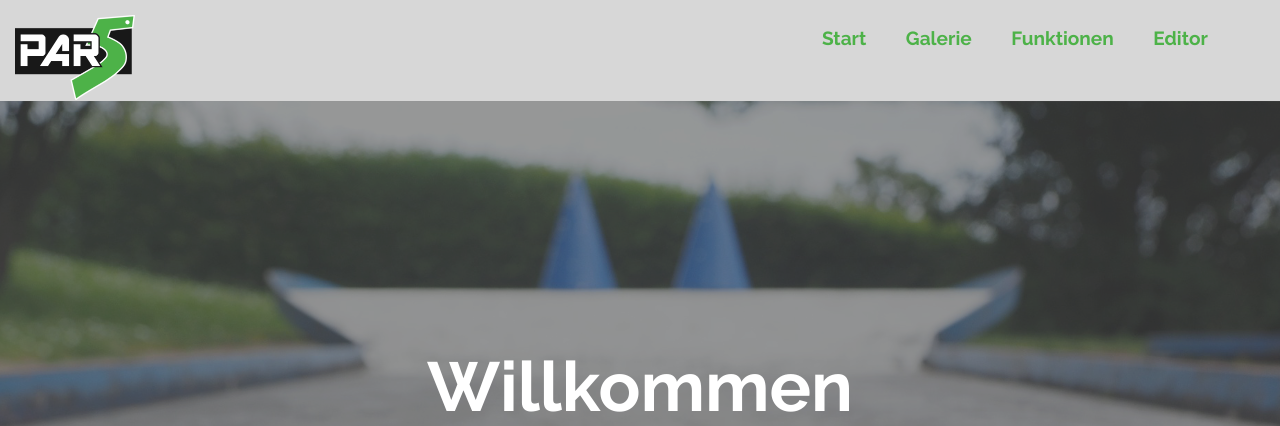
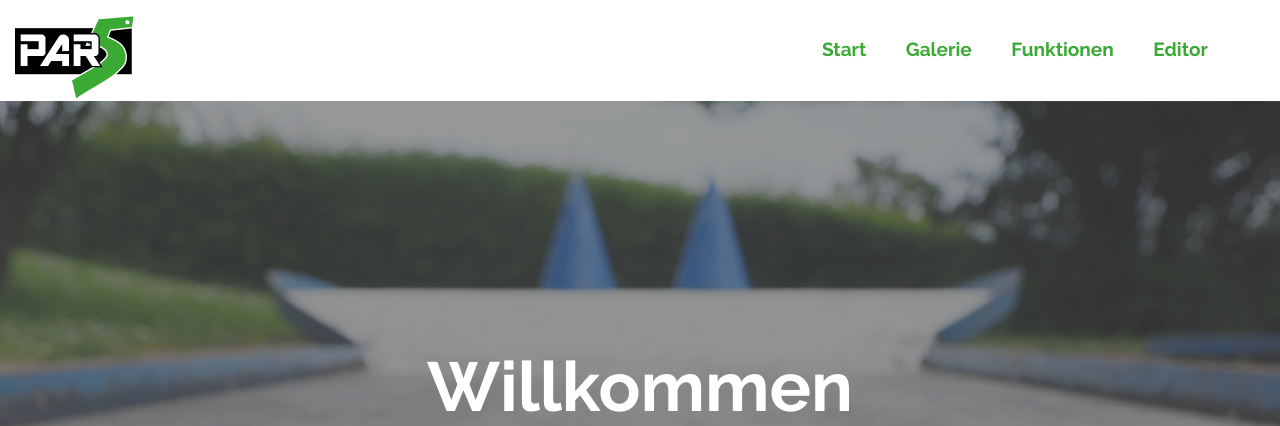
Before and after one commit to jaerso/PAR5, a PHP site: page /index.php in a window 1280 px wide; the page is wider, and only the part inside the window is pictured. Shown: the top 426 px of that part. Run offline with PHP 8.4, Linux system fonts and the light colour scheme.

Commit message:
nav bearbeitet

```diff
--- a/css/style.css
+++ b/css/style.css
@@ -929,8 +929,6 @@
 /* Header */
 
 	body.landing #header {
-		background-color:lightgrey;
-
 		left: 0;
 		top: 0;
 	}
@@ -953,8 +951,7 @@
 		line-height: 6em;
 		width: 100%;
 		z-index: 10000;
-		background-color:grey;
-		opacity:0.9;
+
 	}
 
 	.header-background {
@@ -994,6 +991,7 @@
 				list-style: none;
 				margin: 0;
 				padding-left: 0;
+				margin-top: 0.6em;
 			}
 
 				#header nav > ul > li {
```
